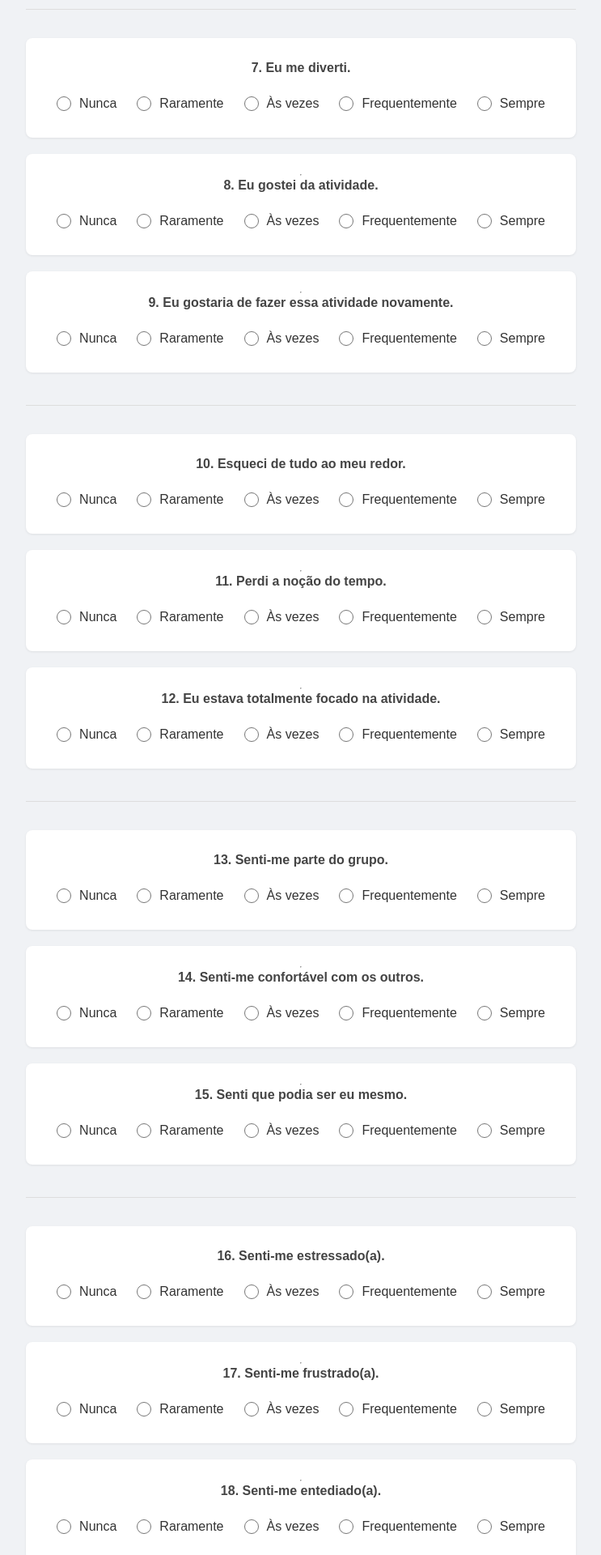
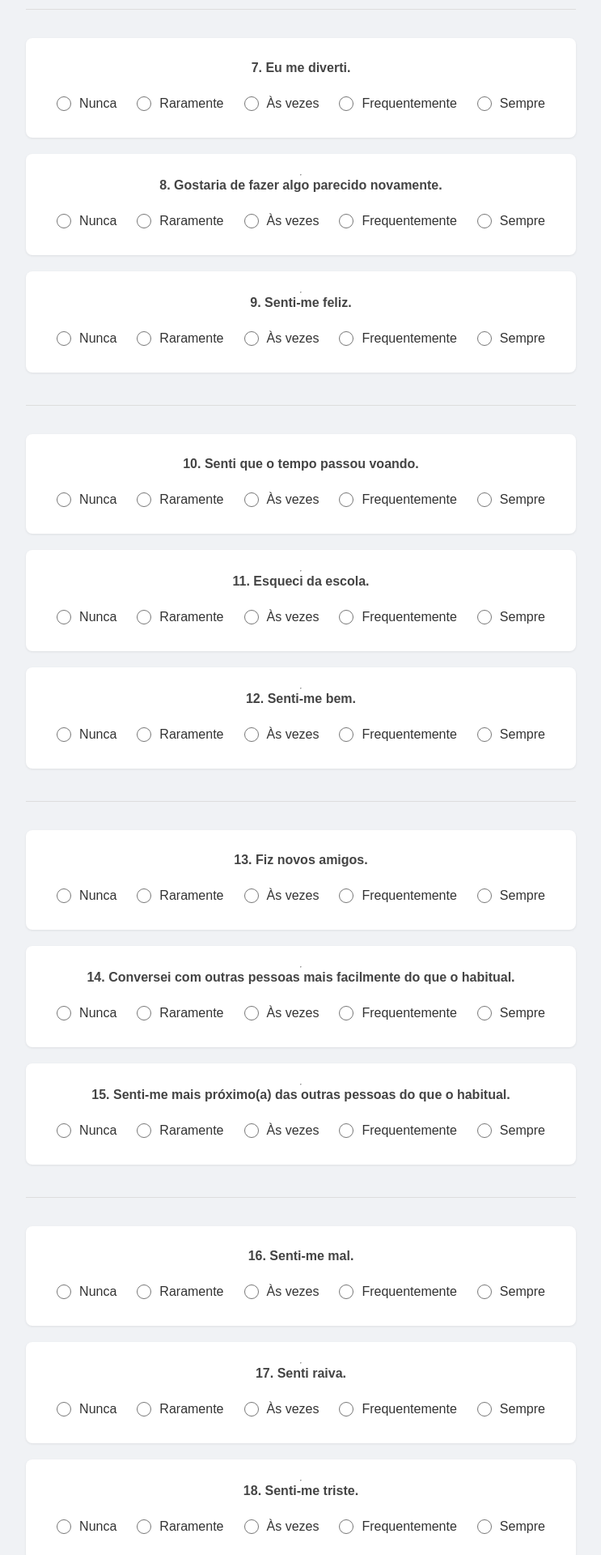
Before and after one commit to Anthony-Hilario/FormularioFunQ, a Django app: page /home/ in a window 1280 px wide. Shown: the part 1080-3000 px from the top of the page at 81% size, without its empty margins (268-1011 px from the left). Run offline with Django 3.2, Linux system fonts and the light colour scheme.

Commit message:
ajuste geral nas questoes do formulario

```diff
--- a/app_FormularioFunQ/templates/PagFormulario/formulario.html
+++ b/app_FormularioFunQ/templates/PagFormulario/formulario.html
@@ -20,7 +20,7 @@
             <!-- <h2>Autonomia</h2> -->
 
             <div class="question-block">
-                <div class="question-text">1. Eu pude opinar sobre o que fazer.</div>
+                <div class="question-text">1. Eu sabia o que fazer.</div>
                 <div class="options-group">
                     <label class="option-label"><input type="radio" name="q1" value="1" required> Nunca</label>
                     <label class="option-label"><input type="radio" name="q1" value="2"> Raramente</label>
@@ -32,7 +32,7 @@
 
             <div class="question-block">
                 <hr/>
-                <div class="question-text">2. Eu pude decidir como fazer as coisas.</div>
+                <div class="question-text">2. Eu fiz esta atividade porque eu tinha que fazer.</div>
                 <div class="options-group">
                     <label class="option-label"><input type="radio" name="q2" value="1" required> Nunca</label>
                     <label class="option-label"><input type="radio" name="q2" value="2"> Raramente</label>
@@ -44,7 +44,7 @@
 
             <div class="question-block">
                 <hr/>
-                <div class="question-text">3. Senti-me livre para fazer as coisas do meu jeito.</div>
+                <div class="question-text">3. Fiz esta atividade porque eu quis.</div>
                 <div class="options-group">
                     <label class="option-label"><input type="radio" name="q3" value="1" required> Nunca</label>
                     <label class="option-label"><input type="radio" name="q3" value="2"> Raramente</label>
@@ -60,7 +60,7 @@
             <!-- <h2>Desafio</h2> -->
 
             <div class="question-block">
-                <div class="question-text">4. A atividade foi fácil demais para mim.</div>
+                <div class="question-text">4. Senti que eu era bom(boa) nesta atividade.</div>
                 <div class="options-group">
                     <label class="option-label"><input type="radio" name="q4" value="1" required> Nunca</label>
                     <label class="option-label"><input type="radio" name="q4" value="2"> Raramente</label>
@@ -72,7 +72,7 @@
 
             <div class="question-block">
                 <hr/>
-                <div class="question-text">5. A atividade foi difícil demais para mim.</div>
+                <div class="question-text">5. Eu fiz algo novo.</div>
                 <div class="options-group">
                     <label class="option-label"><input type="radio" name="q5" value="1" required> Nunca</label>
                     <label class="option-label"><input type="radio" name="q5" value="2"> Raramente</label>
@@ -84,7 +84,7 @@
 
             <div class="question-block">
                 <hr/>
-                <div class="question-text">6. Senti que os desafios eram adequados para mim.</div>
+                <div class="question-text">6. Fiquei curioso(a).</div>
                 <div class="options-group">
                     <label class="option-label"><input type="radio" name="q6" value="1" required> Nunca</label>
                     <label class="option-label"><input type="radio" name="q6" value="2"> Raramente</label>
@@ -112,7 +112,7 @@
 
             <div class="question-block">
                 <hr/>
-                <div class="question-text">8. Eu gostei da atividade.</div>
+                <div class="question-text">8. Gostaria de fazer algo parecido novamente.</div>
                 <div class="options-group">
                     <label class="option-label"><input type="radio" name="q8" value="1" required> Nunca</label>
                     <label class="option-label"><input type="radio" name="q8" value="2"> Raramente</label>
@@ -124,7 +124,7 @@
 
             <div class="question-block">
                 <hr/>
-                <div class="question-text">9. Eu gostaria de fazer essa atividade novamente.</div>
+                <div class="question-text">9. Senti-me feliz.</div>
                 <div class="options-group">
                     <label class="option-label"><input type="radio" name="q9" value="1" required> Nunca</label>
                     <label class="option-label"><input type="radio" name="q9" value="2"> Raramente</label>
@@ -140,7 +140,7 @@
             <!-- <h2>Imersão</h2> -->
 
             <div class="question-block">
-                <div class="question-text">10. Esqueci de tudo ao meu redor.</div>
+                <div class="question-text">10. Senti que o tempo passou voando.</div>
                 <div class="options-group">
                     <label class="option-label"><input type="radio" name="q10" value="1" required> Nunca</label>
                     <label class="option-label"><input type="radio" name="q10" value="2"> Raramente</label>
@@ -152,7 +152,7 @@
 
             <div class="question-block">
                 <hr/>
-                <div class="question-text">11. Perdi a noção do tempo.</div>
+                <div class="question-text">11. Esqueci da escola.</div>
                 <div class="options-group">
                     <label class="option-label"><input type="radio" name="q11" value="1" required> Nunca</label>
                     <label class="option-label"><input type="radio" name="q11" value="2"> Raramente</label>
@@ -164,7 +164,7 @@
 
             <div class="question-block">
                 <hr/>
-                <div class="question-text">12. Eu estava totalmente focado na atividade.</div>
+                <div class="question-text">12. Senti-me bem.</div>
                 <div class="options-group">
                     <label class="option-label"><input type="radio" name="q12" value="1" required> Nunca</label>
                     <label class="option-label"><input type="radio" name="q12" value="2"> Raramente</label>
@@ -180,7 +180,7 @@
             <!-- <h2>Perda de Barreiras Sociais</h2> -->
 
             <div class="question-block">
-                <div class="question-text">13. Senti-me parte do grupo.</div>
+                <div class="question-text">13. Fiz novos amigos.</div>
                 <div class="options-group">
                     <label class="option-label"><input type="radio" name="q13" value="1" required> Nunca</label>
                     <label class="option-label"><input type="radio" name="q13" value="2"> Raramente</label>
@@ -192,7 +192,7 @@
 
             <div class="question-block">
                 <hr/>
-                <div class="question-text">14. Senti-me confortável com os outros.</div>
+                <div class="question-text">14. Conversei com outras pessoas mais facilmente do que o habitual.</div>
                 <div class="options-group">
                     <label class="option-label"><input type="radio" name="q14" value="1" required> Nunca</label>
                     <label class="option-label"><input type="radio" name="q14" value="2"> Raramente</label>
@@ -204,7 +204,7 @@
 
             <div class="question-block">
                 <hr/>
-                <div class="question-text">15. Senti que podia ser eu mesmo.</div>
+                <div class="question-text">15. Senti-me mais próximo(a) das outras pessoas do que o habitual.</div>
                 <div class="options-group">
                     <label class="option-label"><input type="radio" name="q15" value="1" required> Nunca</label>
                     <label class="option-label"><input type="radio" name="q15" value="2"> Raramente</label>
@@ -220,7 +220,7 @@
             <!-- <h2>Estresse</h2> -->
 
             <div class="question-block">
-                <div class="question-text">16. Senti-me estressado(a).</div>
+                <div class="question-text">16. Senti-me mal.</div>
                 <div class="options-group">
                     <label class="option-label"><input type="radio" name="q16" value="1" required> Nunca</label>
                     <label class="option-label"><input type="radio" name="q16" value="2"> Raramente</label>
@@ -232,7 +232,7 @@
 
             <div class="question-block">
                 <hr/>
-                <div class="question-text">17. Senti-me frustrado(a).</div>
+                <div class="question-text">17. Senti raiva.</div>
                 <div class="options-group">
                     <label class="option-label"><input type="radio" name="q17" value="1" required> Nunca</label>
                     <label class="option-label"><input type="radio" name="q17" value="2"> Raramente</label>
@@ -244,7 +244,7 @@
 
             <div class="question-block">
                 <hr/>
-                <div class="question-text">18. Senti-me entediado(a).</div>
+                <div class="question-text">18. Senti-me triste.</div>
                 <div class="options-group">
                     <label class="option-label"><input type="radio" name="q18" value="1" required> Nunca</label>
                     <label class="option-label"><input type="radio" name="q18" value="2"> Raramente</label>
--- a/app_FormularioFunQ/views.py
+++ b/app_FormularioFunQ/views.py
@@ -35,7 +35,6 @@ def PaginaIFRN(request):
 def Alunos(request):
     #salvar os dados do aluno para o banco de dados
     novo_aluno = Aluno()
-    novo_aluno.nome = request.POST.get('name')
     novo_aluno.idade = request.POST.get('age')
     novo_aluno.save()
 
@@ -45,7 +44,7 @@ def Alunos(request):
 
 
 
-QUESTOES_REVERSAS = {4, 5, 16, 17, 18}
+QUESTOES_REVERSAS = {2, 16, 17, 18}
 ESCALA_MIN = 1
 ESCALA_MAX = 5
 
```
Also changed, not shown: 1 other file.
